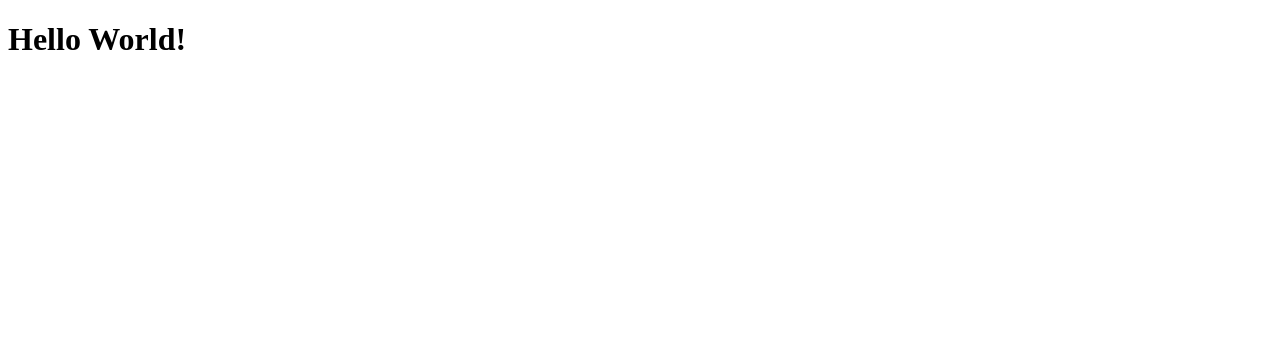
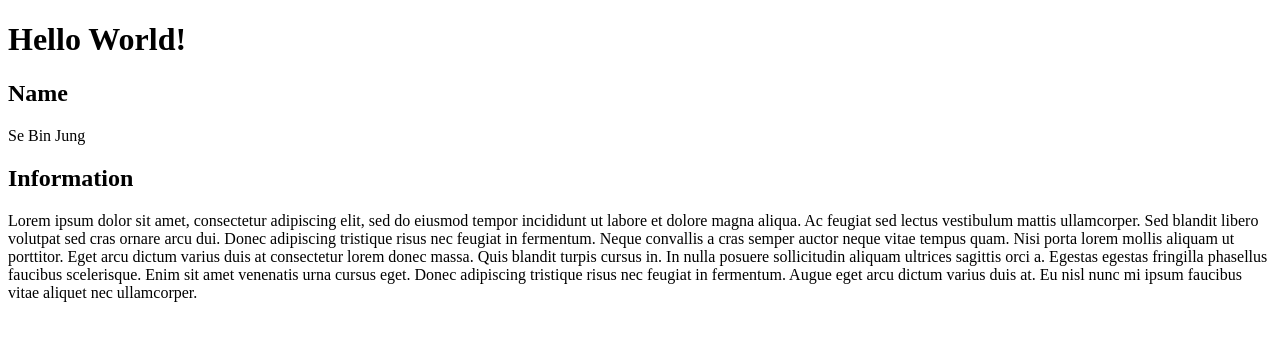
Before and after one commit to SB7korea/git_test, a plain HTML site: page html-boilerplate/index.html in a window 1280 px wide. Drawn offline with Linux system fonts and the light colour scheme.

Commit message:
modified: index.html for working with text by HTML!

```diff
--- a/html-boilerplate/index.html
+++ b/html-boilerplate/index.html
@@ -7,5 +7,26 @@
 
   <body>
     <h1>Hello World!</h1>
+    <div class="intro">
+      <h2>Name</h2>
+      <p>Se Bin Jung</p>
+    </div>
+    <div class="information">
+      <h2>Information</h2>
+      <p>
+        Lorem ipsum dolor sit amet, consectetur adipiscing elit, sed do eiusmod
+        tempor incididunt ut labore et dolore magna aliqua. Ac feugiat sed
+        lectus vestibulum mattis ullamcorper. Sed blandit libero volutpat sed
+        cras ornare arcu dui. Donec adipiscing tristique risus nec feugiat in
+        fermentum. Neque convallis a cras semper auctor neque vitae tempus quam.
+        Nisi porta lorem mollis aliquam ut porttitor. Eget arcu dictum varius
+        duis at consectetur lorem donec massa. Quis blandit turpis cursus in. In
+        nulla posuere sollicitudin aliquam ultrices sagittis orci a. Egestas
+        egestas fringilla phasellus faucibus scelerisque. Enim sit amet
+        venenatis urna cursus eget. Donec adipiscing tristique risus nec feugiat
+        in fermentum. Augue eget arcu dictum varius duis at. Eu nisl nunc mi
+        ipsum faucibus vitae aliquet nec ullamcorper.
+      </p>
+    </div>
   </body>
 </html>
```
